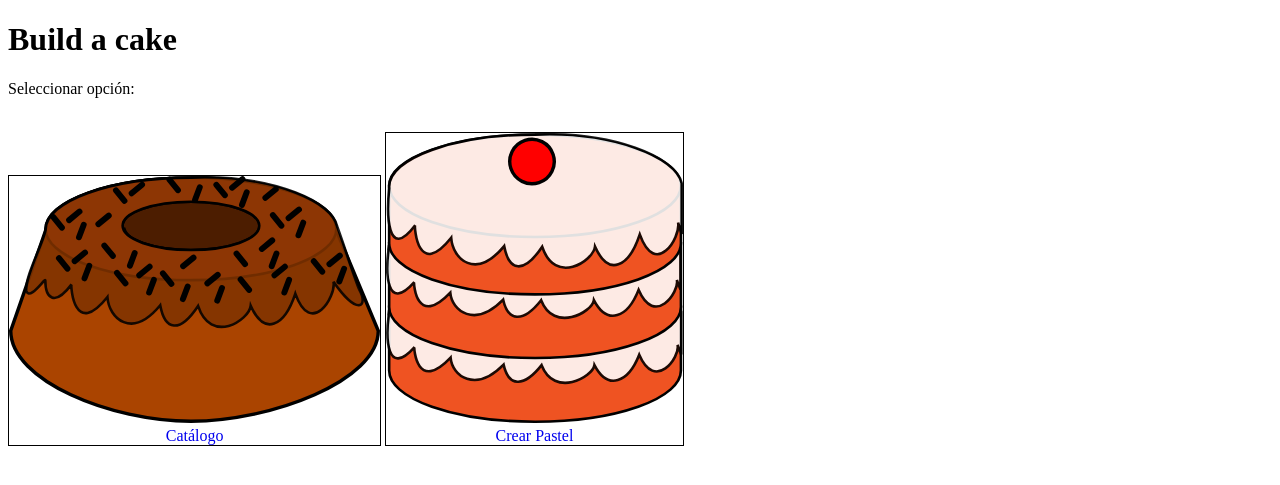
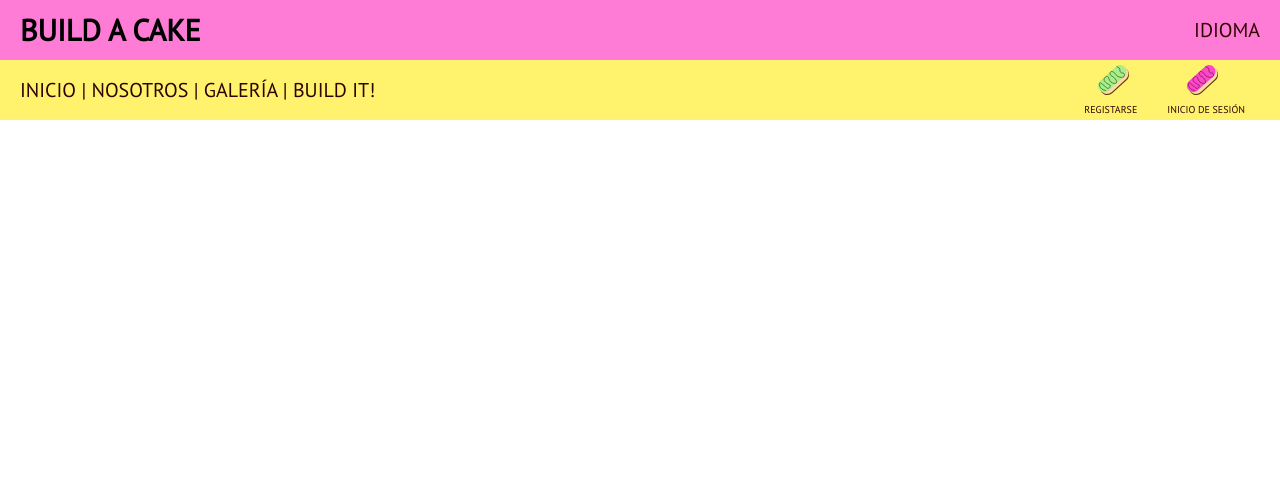
Before and after one commit to gogvale/build-a-cake, a PHP site: page /index.php in a window 1280 px wide. Shown: the top 485 px of the page. Run offline with PHP 8.4, Linux system fonts and the light colour scheme.

Commit message:
First official header

```diff
--- a/CSS/card.css
+++ /dev/null
@@ -1,5 +0,0 @@
-.card {
-  min-width: 15em;
-  min-height: 15em;
-  color: lightgreen;
-}
--- /dev/null
+++ b/CSS/header.css
@@ -0,0 +1,55 @@
+body {
+  font-family: "PT Sans", sans-serif;
+  font-size: 20px;
+}
+header,
+header > * {
+  text-transform: uppercase;
+}
+header h2 {
+  font-size: 30px;
+  font-weight: bolder;
+}
+.banner {
+  /* max-width: 100%; */
+  max-height: 1em;
+  text-transform: uppercase;
+  display: flex;
+  justify-content: space-between;
+  padding: 20px;
+  align-items: center;
+}
+.pink {
+  background-color: #ff7cd6ff;
+  color: black;
+}
+.yellow {
+  background-color: #fff36dff;
+}
+.buttons {
+  display: flex;
+  justify-content: space-between;
+}
+.buttons figure img {
+  height: 3em;
+  position: relative;
+  right: -25%;
+  margin-bottom: 10px;
+}
+.buttons > * {
+  font-size: 10px;
+  margin: 0 15px;
+}
+a {
+  text-decoration: none;
+  color: hsl(0, 90%, 10%);
+}
+a:hover {
+  color: hsl(0, 90%, 50%);
+}
+nav a::before {
+  content: "  |  ";
+}
+nav a:nth-child(1)::before {
+  content: "";
+}
--- /dev/null
+++ b/CSS/reset.css
@@ -0,0 +1,366 @@
+/* http://meyerweb.com/eric/tools/css/reset/
+   v2.0-modified | 20110126
+   License: none (public domain)
+*/
+
+html, body, div, span, applet, object, iframe,
+h1, h2, h3, h4, h5, h6, p, blockquote, pre,
+a, abbr, acronym, address, big, cite, code,
+del, dfn, em, img, ins, kbd, q, s, samp,
+small, strike, strong, sub, sup, tt, var,
+b, u, i, center,
+dl, dt, dd, ol, ul, li,
+fieldset, form, label, legend,
+table, caption, tbody, tfoot, thead, tr, th, td,
+article, aside, canvas, details, embed,
+figure, figcaption, footer, header, hgroup,
+menu, nav, output, ruby, section, summary,
+time, mark, audio, video {
+  margin: 0;
+	padding: 0;
+	border: 0;
+	font-size: 100%;
+	font: inherit;
+	vertical-align: baseline;
+}
+
+/* make sure to set some focus styles for accessibility */
+:focus {
+    outline: 0;
+}
+
+/* HTML5 display-role reset for older browsers */
+article, aside, details, figcaption, figure,
+footer, header, hgroup, menu, nav, section {
+	display: block;
+}
+
+body {
+	line-height: 1;
+}
+
+ol, ul {
+	list-style: none;
+}
+
+blockquote, q {
+	quotes: none;
+}
+
+blockquote:before, blockquote:after,
+q:before, q:after {
+	content: '';
+	content: none;
+}
+
+table {
+	border-collapse: collapse;
+	border-spacing: 0;
+}
+
+input[type=search]::-webkit-search-cancel-button,
+input[type=search]::-webkit-search-decoration,
+input[type=search]::-webkit-search-results-button,
+input[type=search]::-webkit-search-results-decoration {
+    -webkit-appearance: none;
+    -moz-appearance: none;
+}
+
+input[type=search] {
+    -webkit-appearance: none;
+    -moz-appearance: none;
+    -webkit-box-sizing: content-box;
+    -moz-box-sizing: content-box;
+    box-sizing: content-box;
+}
+
+textarea {
+    overflow: auto;
+    vertical-align: top;
+    resize: vertical;
+}
+
+/**
+ * Correct `inline-block` display not defined in IE 6/7/8/9 and Firefox 3.
+ */
+
+audio,
+canvas,
+video {
+    display: inline-block;
+    *display: inline;
+    *zoom: 1;
+    max-width: 100%;
+}
+
+/**
+ * Prevent modern browsers from displaying `audio` without controls.
+ * Remove excess height in iOS 5 devices.
+ */
+
+audio:not([controls]) {
+    display: none;
+    height: 0;
+}
+
+/**
+ * Address styling not present in IE 7/8/9, Firefox 3, and Safari 4.
+ * Known issue: no IE 6 support.
+ */
+
+[hidden] {
+    display: none;
+}
+
+/**
+ * 1. Correct text resizing oddly in IE 6/7 when body `font-size` is set using
+ *    `em` units.
+ * 2. Prevent iOS text size adjust after orientation change, without disabling
+ *    user zoom.
+ */
+
+html {
+    font-size: 100%; /* 1 */
+    -webkit-text-size-adjust: 100%; /* 2 */
+    -ms-text-size-adjust: 100%; /* 2 */
+}
+
+/**
+ * Address `outline` inconsistency between Chrome and other browsers.
+ */
+
+a:focus {
+    outline: thin dotted;
+}
+
+/**
+ * Improve readability when focused and also mouse hovered in all browsers.
+ */
+
+a:active,
+a:hover {
+    outline: 0;
+}
+
+/**
+ * 1. Remove border when inside `a` element in IE 6/7/8/9 and Firefox 3.
+ * 2. Improve image quality when scaled in IE 7.
+ */
+
+img {
+    border: 0; /* 1 */
+    -ms-interpolation-mode: bicubic; /* 2 */
+}
+
+/**
+ * Address margin not present in IE 6/7/8/9, Safari 5, and Opera 11.
+ */
+
+figure {
+    margin: 0;
+}
+
+/**
+ * Correct margin displayed oddly in IE 6/7.
+ */
+
+form {
+    margin: 0;
+}
+
+/**
+ * Define consistent border, margin, and padding.
+ */
+
+fieldset {
+    border: 1px solid #c0c0c0;
+    margin: 0 2px;
+    padding: 0.35em 0.625em 0.75em;
+}
+
+/**
+ * 1. Correct color not being inherited in IE 6/7/8/9.
+ * 2. Correct text not wrapping in Firefox 3.
+ * 3. Correct alignment displayed oddly in IE 6/7.
+ */
+
+legend {
+    border: 0; /* 1 */
+    padding: 0;
+    white-space: normal; /* 2 */
+    *margin-left: -7px; /* 3 */
+}
+
+/**
+ * 1. Correct font size not being inherited in all browsers.
+ * 2. Address margins set differently in IE 6/7, Firefox 3+, Safari 5,
+ *    and Chrome.
+ * 3. Improve appearance and consistency in all browsers.
+ */
+
+button,
+input,
+select,
+textarea {
+    font-size: 100%; /* 1 */
+    margin: 0; /* 2 */
+    vertical-align: baseline; /* 3 */
+    *vertical-align: middle; /* 3 */
+}
+
+/**
+ * Address Firefox 3+ setting `line-height` on `input` using `!important` in
+ * the UA stylesheet.
+ */
+
+button,
+input {
+    line-height: normal;
+}
+
+/**
+ * Address inconsistent `text-transform` inheritance for `button` and `select`.
+ * All other form control elements do not inherit `text-transform` values.
+ * Correct `button` style inheritance in Chrome, Safari 5+, and IE 6+.
+ * Correct `select` style inheritance in Firefox 4+ and Opera.
+ */
+
+button,
+select {
+    text-transform: none;
+}
+
+/**
+ * 1. Avoid the WebKit bug in Android 4.0.* where (2) destroys native `audio`
+ *    and `video` controls.
+ * 2. Correct inability to style clickable `input` types in iOS.
+ * 3. Improve usability and consistency of cursor style between image-type
+ *    `input` and others.
+ * 4. Remove inner spacing in IE 7 without affecting normal text inputs.
+ *    Known issue: inner spacing remains in IE 6.
+ */
+
+button,
+html input[type="button"], /* 1 */
+input[type="reset"],
+input[type="submit"] {
+    -webkit-appearance: button; /* 2 */
+    cursor: pointer; /* 3 */
+    *overflow: visible;  /* 4 */
+}
+
+/**
+ * Re-set default cursor for disabled elements.
+ */
+
+button[disabled],
+html input[disabled] {
+    cursor: default;
+}
+
+/**
+ * 1. Address box sizing set to content-box in IE 8/9.
+ * 2. Remove excess padding in IE 8/9.
+ * 3. Remove excess padding in IE 7.
+ *    Known issue: excess padding remains in IE 6.
+ */
+
+input[type="checkbox"],
+input[type="radio"] {
+    box-sizing: border-box; /* 1 */
+    padding: 0; /* 2 */
+    *height: 13px; /* 3 */
+    *width: 13px; /* 3 */
+}
+
+/**
+ * 1. Address `appearance` set to `searchfield` in Safari 5 and Chrome.
+ * 2. Address `box-sizing` set to `border-box` in Safari 5 and Chrome
+ *    (include `-moz` to future-proof).
+ */
+
+input[type="search"] {
+    -webkit-appearance: textfield; /* 1 */
+    -moz-box-sizing: content-box;
+    -webkit-box-sizing: content-box; /* 2 */
+    box-sizing: content-box;
+}
+
+/**
+ * Remove inner padding and search cancel button in Safari 5 and Chrome
+ * on OS X.
+ */
+
+input[type="search"]::-webkit-search-cancel-button,
+input[type="search"]::-webkit-search-decoration {
+    -webkit-appearance: none;
+}
+
+/**
+ * Remove inner padding and border in Firefox 3+.
+ */
+
+button::-moz-focus-inner,
+input::-moz-focus-inner {
+    border: 0;
+    padding: 0;
+}
+
+/**
+ * 1. Remove default vertical scrollbar in IE 6/7/8/9.
+ * 2. Improve readability and alignment in all browsers.
+ */
+
+textarea {
+    overflow: auto; /* 1 */
+    vertical-align: top; /* 2 */
+}
+
+/**
+ * Remove most spacing between table cells.
+ */
+
+table {
+    border-collapse: collapse;
+    border-spacing: 0;
+}
+
+html,
+button,
+input,
+select,
+textarea {
+    color: #222;
+}
+
+
+::-moz-selection {
+    background: #b3d4fc;
+    text-shadow: none;
+}
+
+::selection {
+    background: #b3d4fc;
+    text-shadow: none;
+}
+
+img {
+    vertical-align: middle;
+}
+
+fieldset {
+    border: 0;
+    margin: 0;
+    padding: 0;
+}
+
+textarea {
+    resize: vertical;
+}
+
+.chromeframe {
+    margin: 0.2em 0;
+    background: #ccc;
+    color: #000;
+    padding: 0.2em 0;
+}
--- a/include/header.php
+++ b/include/header.php
@@ -6,6 +6,42 @@
     <meta name="viewport" content="width=device-width, initial-scale=1.0">
     <link rel="shortcut icon" href="favicon.ico" type="image/x-icon">
     <title> <?= $title ?? "Build-a-Cake!" ?> - Carioca Lanches®</title>
+    <link href="https://fonts.googleapis.com/css2?family=PT+Sans&display=swap" rel="stylesheet" />
+    <link rel="stylesheet" href="CSS/reset.css" />
+    <link rel="stylesheet" href="CSS/header.css" />
 </head>
 
 <body>
+    <header>
+        <div class="pink banner">
+            <h2>Build a Cake</h2>
+            <a href="#">Idioma</a>
+        </div>
+        <div class="yellow banner">
+            <nav>
+                <a href="#">Inicio</a>
+                <a href="#">Nosotros</a>
+                <a href="#">Galería</a>
+                <a href="#">Build It!</a>
+            </nav>
+            <div class="buttons">
+                <a href="#">
+                    <figure>
+                        <img src="./IMG/greencake.svg" alt="Green Cake" />
+                        <figcaption>
+                            Registarse
+                        </figcaption>
+                    </figure>
+                </a>
+
+                <a href="#">
+                    <figure>
+                        <img src="./IMG/pinkcake.svg" alt="Pink Cake" />
+                        <figcaption>
+                            Inicio de Sesión
+                        </figcaption>
+                    </figure>
+                </a>
+            </div>
+        </div>
+    </header>
--- a/index.php
+++ b/index.php
@@ -1,33 +1,7 @@
 <?php
 // $title = "Lorem Ipsum";
-require 'include/header.php';
+require_once 'include/header.php';
 ?>
-<style>
-    div {
-        display: inline-flex;
-        border: 1px black solid;
-        text-align: center;
-    }
-
-    a {
-        text-decoration: none;
-    }
-</style>
-<h1>Build a cake</h1>
-<p>Seleccionar opción:</p>
-<br>
-<div>
-    <a href="#">
-        <img name="cake1" class="card" title="catalogo" src="IMG/Cake.Canudo.svg">
-        <br> Catálogo
-    </a>
-</div>
-<div>
-    <a href="build-cake.php">
-        <img class="card" title="construir tu pastel" src="IMG/Cake.camadas.svg">
-        <br> Crear Pastel
-    </a>
-</div>
 
 
-<?php require 'include/footer.php' ?>
+<?php require_once 'include/footer.php' ?>
```
Also changed, not shown: SQL/cakeBuilder.sql (deleted, +0 -185 lines), IMG/Cake.Canudo.png (deleted), IMG/Cake.Canudo.svg (deleted), IMG/Cake.camadas.png (deleted), IMG/Cake.camadas.svg (deleted), IMG/greencake.svg (added), IMG/pinkcake.svg (added).
